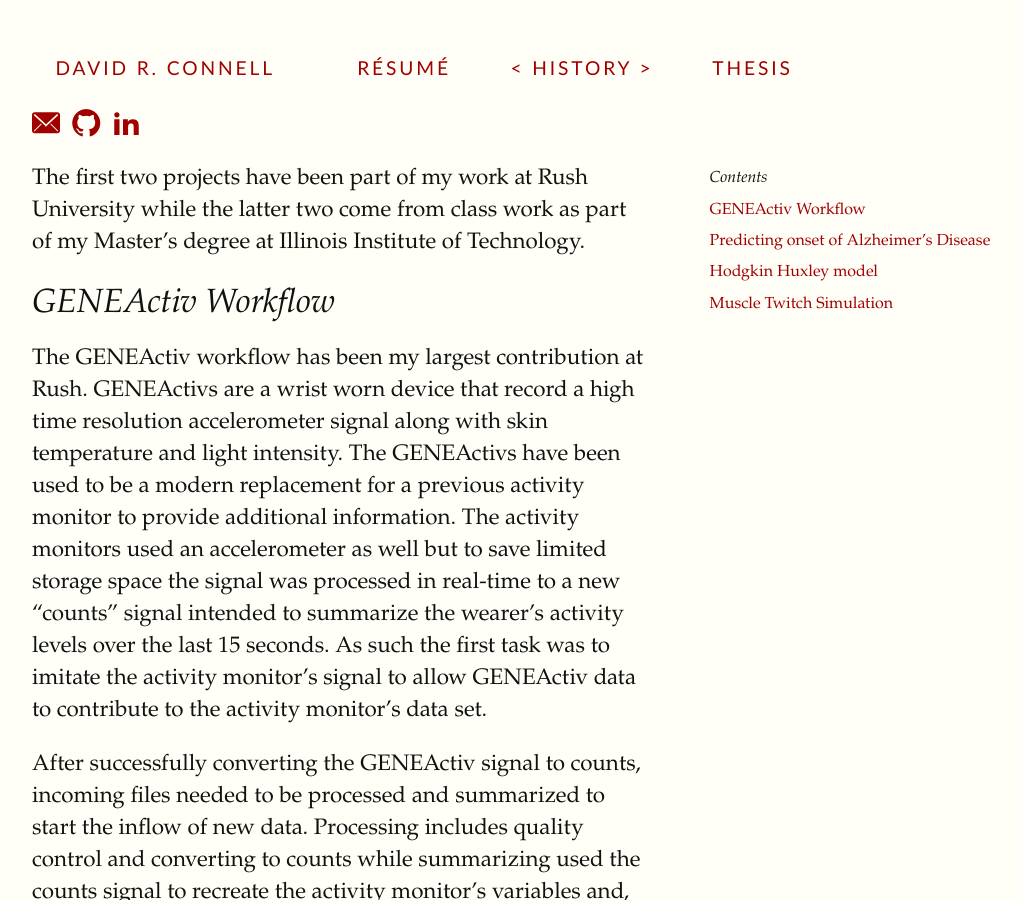
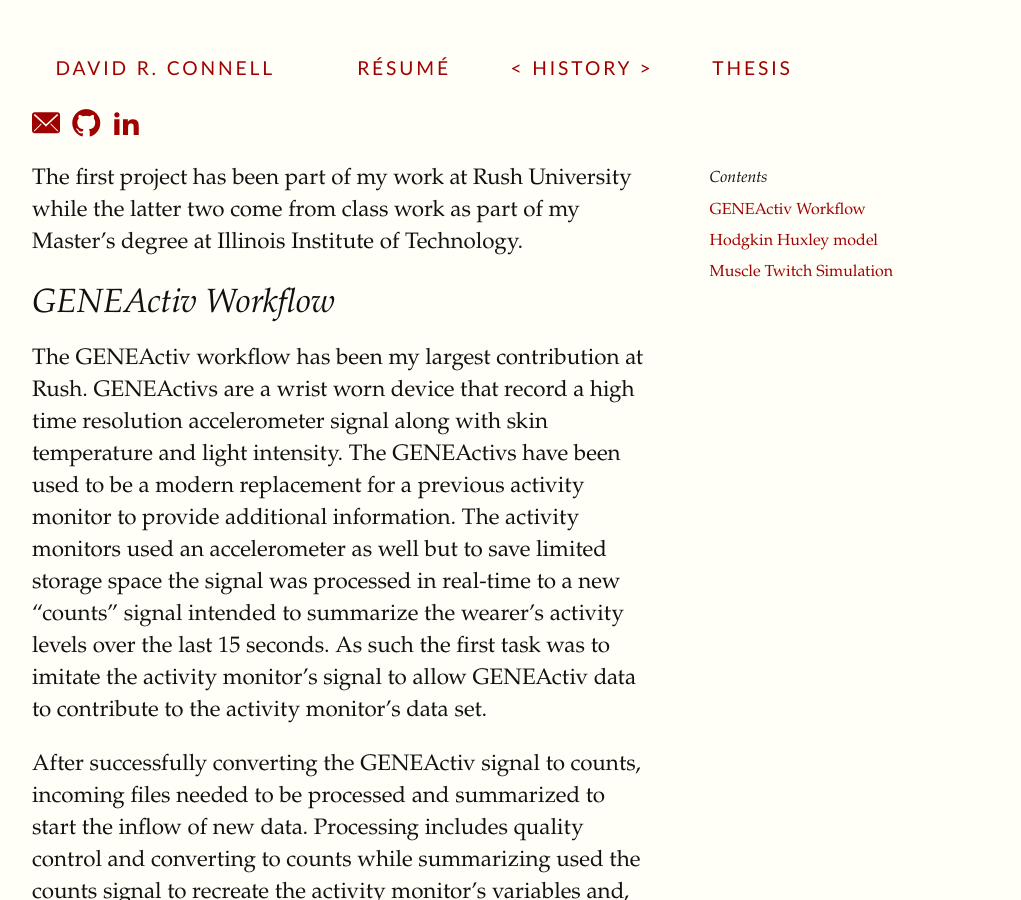
Before and after one commit to DavidRConnell/DavidRConnell.github.io, a Jekyll site: the page built from history.markdown, in a window 1280 px wide and 900 px high. Shown: the whole window, without its empty margins (128-1149 px from the left). Built offline with Jekyll 4.4.1, drawn with Linux system fonts in a browser that asks for light colours; some web fonts are replaced; formulas are drawn with MathJax 3.

Commit message:
Remove: Neural network section
Done to little at the moment to write about.

```diff
--- a/history.markdown
+++ b/history.markdown
@@ -5,11 +5,10 @@ layout: default
 
 {% marginnote 'mn-id-contents' "*Contents*<br>
 [GENEActiv Workflow](#geneactiv)<br>
-[Predicting onset of Alzheimer's Disease](#prediction)<br>
 [Hodgkin Huxley model](#HHmodel)<br>
 [Muscle Twitch Simulation](#twitch)" %}
 
-The first two projects have been part of my work at Rush University while the
+The first project has been part of my work at Rush University while the
 latter two come from class work as part of my Master's degree at Illinois
 Institute of Technology.
 
```
